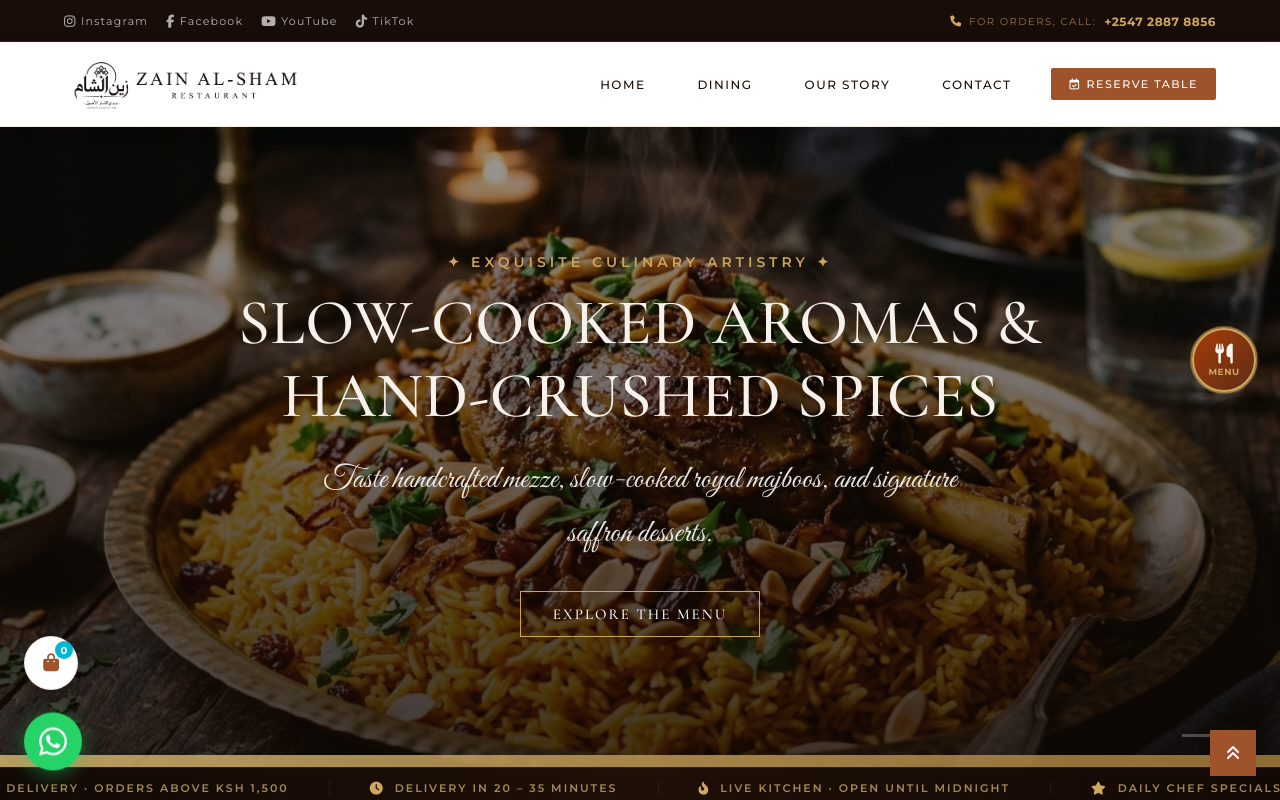
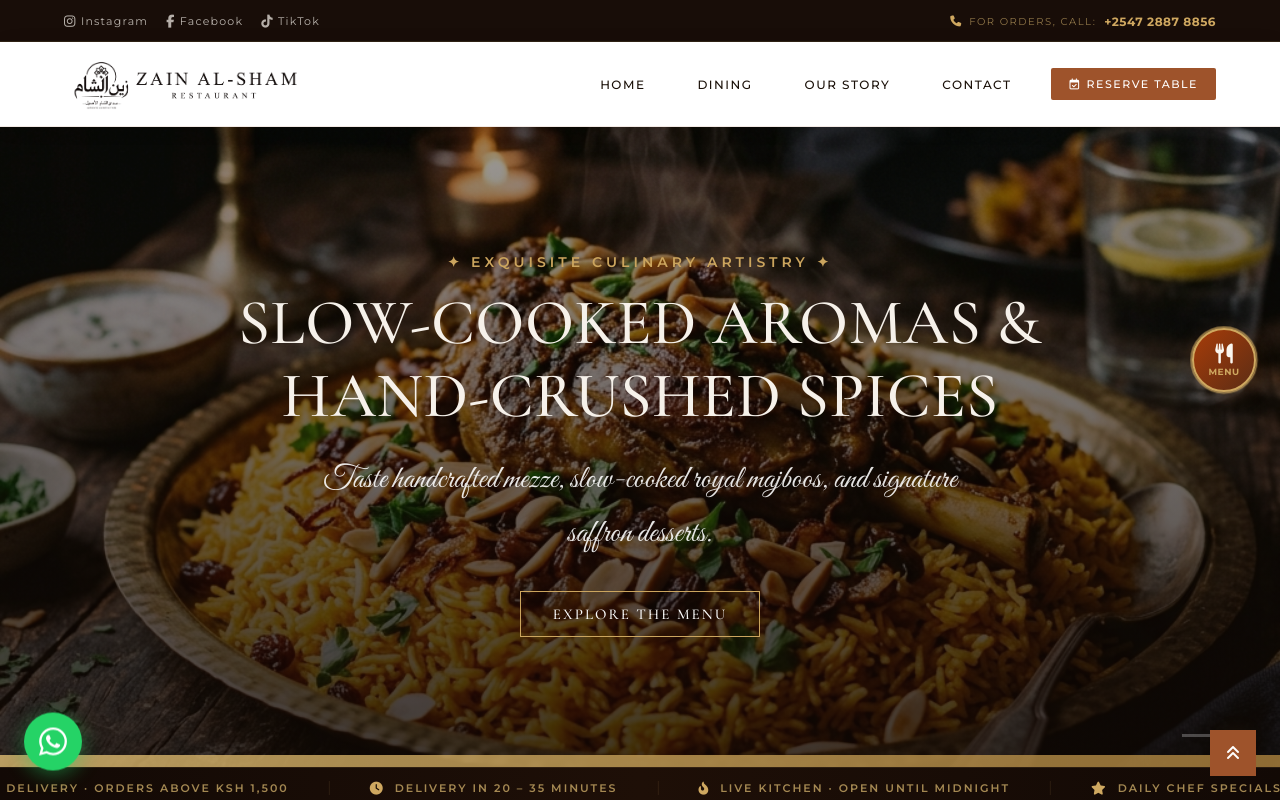
Before and after one commit to Amalgamate/zainalsham, a React (Vite) app: page / in a window 1280 px wide. Shown: the top 800 px of the page. Built offline with nearby package versions, Linux system fonts and the light colour scheme.

Commit message:
Update global social links and hide the floating cart

```diff
--- a/src/App.jsx
+++ b/src/App.jsx
@@ -182,11 +182,7 @@ export default function App() {
         </svg>
       </a>
 
-      {/* ── Cart Badge ──────────────────────────────────── */}
-      <div className="floating-cart-badge" role="button" aria-label="View cart">
-        <i className="fa-solid fa-bag-shopping" style={{ fontSize:'18px', color:'var(--color-rust)' }} />
-        <span className="floating-cart-count">0</span>
-      </div>
+
 
       {/* ── Redesigned Floating Menu Button ──────────────── */}
       <div
--- a/src/components/Footer.jsx
+++ b/src/components/Footer.jsx
@@ -48,10 +48,17 @@ export default function Footer({ onNavigate }) {
                 A sanctuary of Indian-Arabic flavours, where heritage recipes meet modern artistry.
               </p>
               <div style={{ display: 'flex', gap: '14px', flexWrap: 'wrap' }}>
-                {['IG', 'YT', 'FB', 'TW'].map(s => (
+                {[
+                  { icon: 'fa-brands fa-instagram', href: 'https://www.instagram.com/zainalshaam2024/?hl=en', label: 'Instagram' },
+                  { icon: 'fa-brands fa-facebook-f', href: 'https://www.facebook.com/profile.php?id=100076351324705', label: 'Facebook' },
+                  { icon: 'fa-brands fa-tiktok', href: 'https://www.tiktok.com/@zainalshamkenya', label: 'TikTok' }
+                ].map(s => (
                   <a
-                    key={s}
-                    href="#"
+                    key={s.label}
+                    href={s.href}
+                    target="_blank"
+                    rel="noopener noreferrer"
+                    aria-label={s.label}
                     style={{
                       width: '36px',
                       height: '36px',
@@ -59,12 +66,10 @@ export default function Footer({ onNavigate }) {
                       display: 'flex',
                       alignItems: 'center',
                       justifyContent: 'center',
-                      fontSize: '11px',
-                      fontWeight: '700',
+                      fontSize: '14px',
                       color: 'var(--color-cream)',
                       transition: 'var(--transition-smooth)',
-                      textDecoration: 'none',
-                      letterSpacing: '0'
+                      textDecoration: 'none'
                     }}
                     onMouseOver={e => {
                       e.currentTarget.style.background = 'var(--gold-gradient)'
@@ -77,7 +82,7 @@ export default function Footer({ onNavigate }) {
                       e.currentTarget.style.color = 'var(--color-cream)'
                     }}
                   >
-                    {s}
+                    <i className={s.icon} />
                   </a>
                 ))}
               </div>
--- a/src/components/Header.jsx
+++ b/src/components/Header.jsx
@@ -28,12 +28,11 @@ export default function Header({ currentPage, onNavigate }) {
           {/* Social icons with FA */}
           <div style={{ display:'flex', gap:'18px', alignItems:'center' }}>
             {[
-              { icon:'fa-brands fa-instagram', label:'Instagram', href:'#' },
-              { icon:'fa-brands fa-facebook-f',label:'Facebook',  href:'#' },
-              { icon:'fa-brands fa-youtube',   label:'YouTube',   href:'#' },
-              { icon:'fa-brands fa-tiktok',    label:'TikTok',    href:'#' }
+              { icon:'fa-brands fa-instagram', label:'Instagram', href:'https://www.instagram.com/zainalshaam2024/?hl=en' },
+              { icon:'fa-brands fa-facebook-f',label:'Facebook',  href:'https://www.facebook.com/profile.php?id=100076351324705' },
+              { icon:'fa-brands fa-tiktok',    label:'TikTok',    href:'https://www.tiktok.com/@zainalshamkenya' }
             ].map(s => (
-              <a key={s.label} href={s.href} aria-label={s.label} className="social-icon-link"
+              <a key={s.label} href={s.href} target="_blank" rel="noopener noreferrer" aria-label={s.label} className="social-icon-link"
                 style={{ display:'inline-flex', alignItems:'center', gap:'5px', color:'rgba(250,245,238,0.7)', fontSize:'11px', letterSpacing:'0.5px', textDecoration:'none' }}>
                 <i className={s.icon} style={{ fontSize:'13px' }} />
                 <span className="hide-mobile">{s.label}</span>
```
